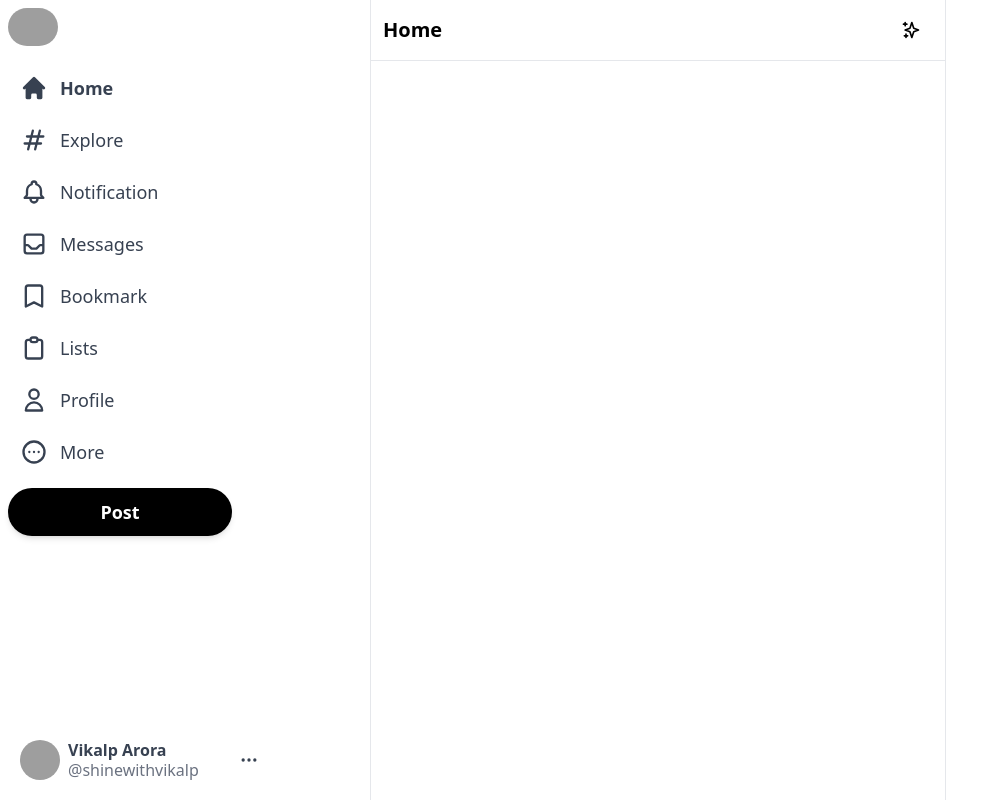
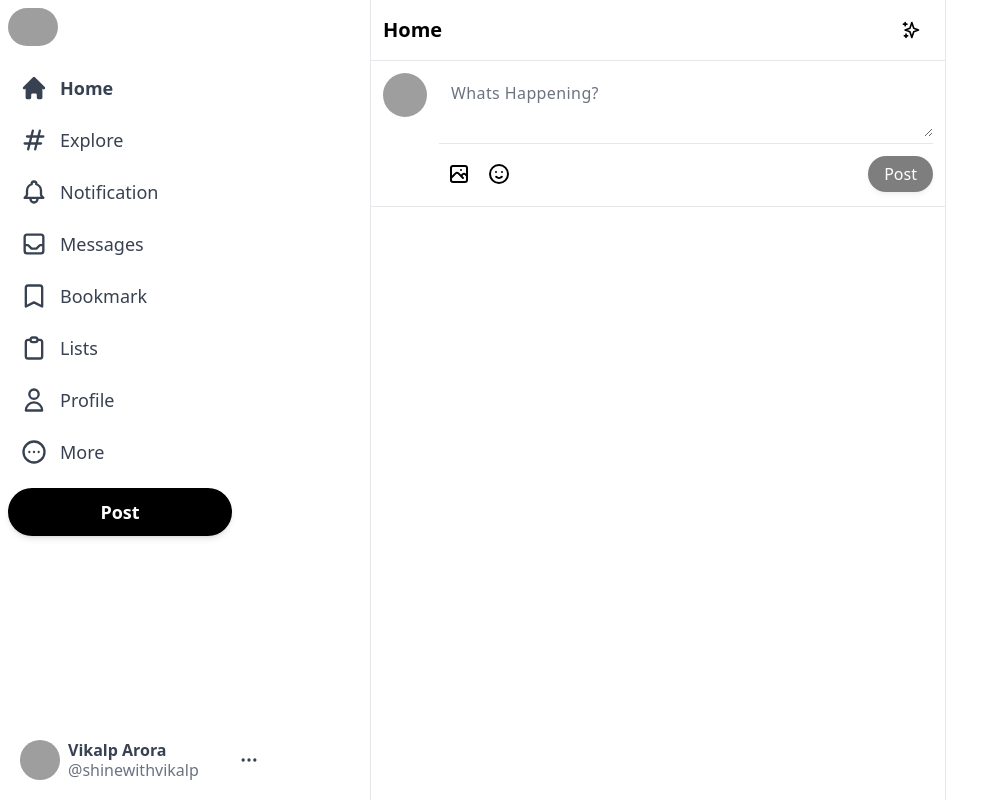
Before and after one commit to avikalp987/sparrow, a Next.js app: page / in a window 1280 px wide. Shown: the whole page, without its empty margins (0-1001 px from the left). Built offline with nearby package versions, Linux system fonts and the light colour scheme; grey boxes are pictures that could not be loaded.

Commit message:
add the input section of the feed component

```diff
--- a/components/Feed.js
+++ b/components/Feed.js
@@ -1,5 +1,6 @@
 import { SparklesIcon } from '@heroicons/react/outline'
 import React from 'react'
+import Input from './Input'
 
 export default function Feed() {
   return (
@@ -10,6 +11,7 @@
                 <SparklesIcon className='h-5'/>
             </div>
         </div>
+        <Input />
     </div>
   )
 }
--- /dev/null
+++ b/components/Input.js
@@ -0,0 +1,30 @@
+import { EmojiHappyIcon, PhotographIcon } from '@heroicons/react/outline'
+import React from 'react'
+
+export default function Input() {
+  return (
+    <div className='flex border-b border-gray-200 p-3 space-x-3'>
+        <img
+        src="https://thumb.silhouette-ac.com/t/0a/0abcbe0c4d9ff728f7453070a8937dba_t.jpeg"
+        alt="profile pic"
+        className='h-11 w-11 rounded-full cursor-pointer hover:brightness-95'
+        />
+        <div className='w-full divide-y color-gray-200'>
+            <div className=''>
+                <textarea
+                className="w-full border-none focus:ring-0 placeholder-gray-500 tracking-wide min-h-[50px] text-gray-700 "
+                rows="2"
+                placeholder='Whats Happening?'/>
+            </div>
+            <div className='flex items-center justify-between pt-2.5'>
+                <div className='flex'>
+                    <PhotographIcon className='h-10 w-10 hoverEffect p-2'/>
+                    <EmojiHappyIcon className='h-10 w-10 hoverEffect p-2'/>
+                </div>
+                <button disabled className='bg-black text-white px-4 py-1.5 rounded-full fint-semibold shadow-md hover:brightness-95 disabled:opacity-50'>Post</button>
+
+            </div>
+        </div>
+    </div>
+  )
+}
--- a/package.json
+++ b/package.json
@@ -15,6 +15,7 @@
     "react-dom": "18.2.0"
   },
   "devDependencies": {
+    "@tailwindcss/forms": "^0.5.6",
     "autoprefixer": "^10.4.16",
     "eslint": "8.52.0",
     "eslint-config-next": "13.5.6",
--- a/tailwind.config.js
+++ b/tailwind.config.js
@@ -8,5 +8,8 @@
   theme: {
     extend: {},
   },
-  plugins: [],
+  plugins: [
+    require('@tailwindcss/forms'),
+    // ...
+  ],
 }
```
Also changed, not shown: 2 other files (tests, documents, lock files or other folders).
